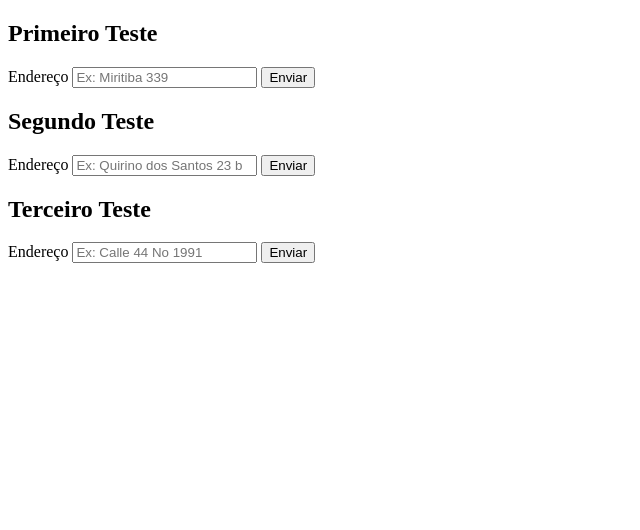
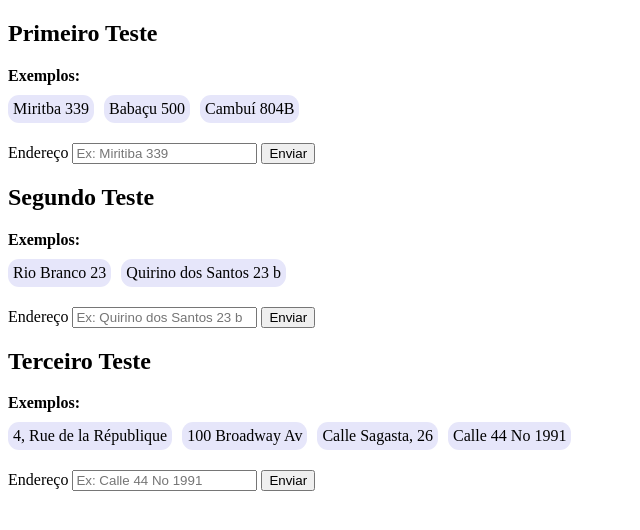
Before and after one commit to guilopreti/pwc-teste, a plain HTML site: page teste.html in a window 1280 px wide. Shown: the whole page, without its empty margins (0-640 px from the left). Drawn offline with Linux system fonts and the light colour scheme.

Commit message:
feat: tests examples

```diff
--- a/index.js
+++ b/index.js
@@ -1,8 +1,16 @@
 // 1 teste
+const spans = document.querySelectorAll("#firstExamples span");
+const firstTestInput = document.getElementById("firstTestInput");
+
+spans.forEach((span) => {
+  span.addEventListener("click", () => {
+    firstTestInput.value = span.innerHTML;
+  });
+});
+
 const firstTestButton = document.getElementById("firstTestButton");
 
 firstTestButton.addEventListener("click", () => {
-  const firstTestInput = document.getElementById("firstTestInput");
   const address = firstTestInput.value.split(" ");
 
   const firstTestP = document.getElementById("firstTestP");
@@ -10,10 +18,18 @@ firstTestButton.addEventListener("click", () => {
 });
 
 // 2 teste
+const secondSpans = document.querySelectorAll("#secondExamples span");
+const secondTestInput = document.getElementById("secondTestInput");
+
+secondSpans.forEach((span) => {
+  span.addEventListener("click", () => {
+    secondTestInput.value = span.innerHTML;
+  });
+});
+
 const secondTestButton = document.getElementById("secondTestButton");
 
 secondTestButton.addEventListener("click", () => {
-  const secondTestInput = document.getElementById("secondTestInput");
   const arrayAddress = secondTestInput.value.split(" ");
 
   let street = "";
@@ -33,6 +49,15 @@ secondTestButton.addEventListener("click", () => {
 });
 
 // 3 teste
+const thirdSpans = document.querySelectorAll("#thirdExamples span");
+const thirdTestInput = document.getElementById("thirdTestInput");
+
+thirdSpans.forEach((span) => {
+  span.addEventListener("click", () => {
+    thirdTestInput.value = span.innerHTML;
+  });
+});
+
 const separateAddress = (address) => {
   let arrayAddress = address.split(", ");
 
@@ -73,7 +98,6 @@ const separateAddress = (address) => {
 const thirdTestButton = document.getElementById("thirdTestButton");
 
 thirdTestButton.addEventListener("click", () => {
-  const thirdTestInput = document.getElementById("thirdTestInput");
   const address = separateAddress(thirdTestInput.value);
 
   const thirdTestP = document.getElementById("thirdTestP");
--- /dev/null
+++ b/style.css
@@ -0,0 +1,22 @@
+.divExamples {
+  display: flex;
+  flex-wrap: wrap;
+  gap: 10px;
+  margin-bottom: 20px;
+}
+
+h4 {
+  width: 100%;
+  margin: 0;
+}
+
+span {
+  cursor: pointer;
+  padding: 5px;
+  background-color: lavender;
+  border-radius: 11px;
+}
+
+span:hover {
+  background-color: lightblue;
+}
--- a/teste.html
+++ b/teste.html
@@ -3,12 +3,19 @@
 <head>
   <meta charset="UTF-8">
   <meta name="viewport" content="width=device-width, initial-scale=1.0">
+  <link rel="stylesheet" href="style.css">
   <title>PwC Teste</title>
 </head>
 <body>
 
   <section>
     <h2>Primeiro Teste</h2>
+    <div id="firstExamples" class="divExamples">
+      <h4>Exemplos:</h4>
+      <span >Miritba 339</span>
+      <span >Babaçu 500</span>
+      <span >Cambuí 804B</span>
+    </div>
     <label for="firstTestInput">Endereço</label>
     <input type="text" placeholder="Ex: Miritiba 339" id="firstTestInput">
     <button id="firstTestButton">Enviar</button>
@@ -17,6 +24,11 @@
 
   <section>
     <h2>Segundo Teste</h2>
+    <div id="secondExamples" class="divExamples">
+      <h4>Exemplos:</h4>
+      <span >Rio Branco 23</span>
+      <span >Quirino dos Santos 23 b</span>
+    </div>
     <label for="secondTestInput">Endereço</label>
     <input type="text" placeholder="Ex: Quirino dos Santos 23 b" id="secondTestInput">
     <button id="secondTestButton">Enviar</button>
@@ -25,6 +37,13 @@
 
   <section>
     <h2>Terceiro Teste</h2>
+    <div id="thirdExamples" class="divExamples">
+      <h4>Exemplos:</h4>
+      <span >4, Rue de la République</span>
+      <span >100 Broadway Av</span>
+      <span >Calle Sagasta, 26</span>
+      <span>Calle 44 No 1991</span>
+    </div>
     <label for="thirdTestInput">Endereço</label>
     <input type="text" placeholder="Ex: Calle 44 No 1991" id="thirdTestInput">
     <button id="thirdTestButton">Enviar</button>
```
